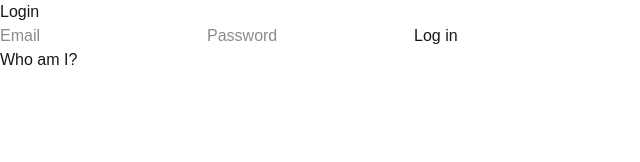
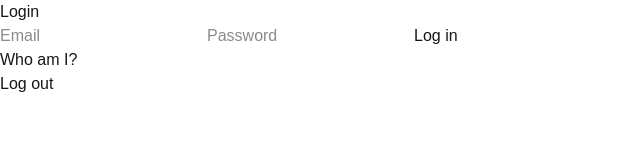
Before and after one commit to charltonjahya-code/CatalogStore-frontend, a Next.js app: page /login in a window 1280 px wide. Shown: the top 162 px of the page, without its empty margins (0-640 px from the left). Built offline with nearby package versions, Linux system fonts and the light colour scheme.

Commit message:
add logout and profile fetch to login page

```diff
--- a/app/login/page.tsx
+++ b/app/login/page.tsx
@@ -49,6 +49,12 @@ export default function Login(){
         }
     }
 
+    function handleLogout() {
+        localStorage.removeItem('token');
+        setMessage('Logged out');
+        setProfile('');   // clear the displayed profile too
+    }
+
     return (
     <div>
       <h1>Login</h1>
@@ -67,7 +73,12 @@ export default function Login(){
         />
         <button type="submit">Log in</button>
       </form>
-      <button onClick={fetchProfile}>Who am I?</button>
+      <div>
+        <button onClick={fetchProfile}>Who am I?</button>
+      </div>
+      <div>
+        <button onClick={handleLogout}>Log out</button>
+      </div>
       <p>{profile}</p>
       <p>{message}</p>
     </div>
```
